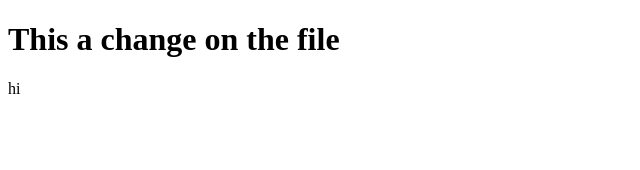
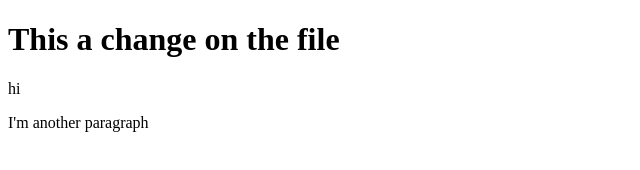
Before and after one commit to vampaynani/thinkful_mentoring, a plain HTML site: page index.html in a window 1280 px wide. Shown: the whole page, without its empty margins (0-640 px from the left). Drawn offline with Linux system fonts and the light colour scheme.

Commit message:
Added new paragraph

```diff
--- a/index.html
+++ b/index.html
@@ -6,5 +6,6 @@
 <body>
     <h1>This a change on the file</h1>
     <p>hi</p>
+    <p>I'm another paragraph</p>
 </body>
 </html>
```
